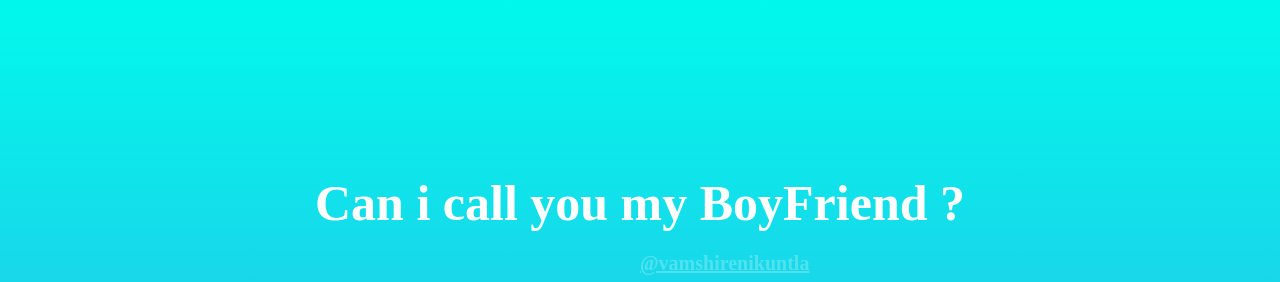
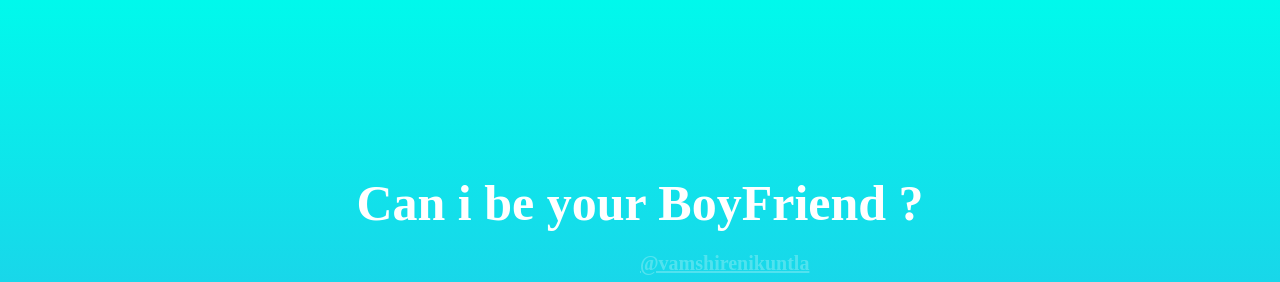
Before and after one commit to vamshirenikuntla/afd, a plain HTML site: page index.html in a window 1280 px wide. Shown: the top 282 px of the page. Drawn offline with Linux system fonts and the light colour scheme.

Commit message:
Update index.html
update

```diff
--- a/index.html
+++ b/index.html
@@ -6,7 +6,7 @@
   <body>
     <div class="container">
       <div>
-        <h1 class="header_text">Can i call you my BoyFriend ?</h1>
+        <h1 class="header_text">Can i be your BoyFriend ?</h1>
       </div>
       <p>
         <a href="https://www.instagram.com/vamshi_renikuntla/">@vamshirenikuntla</a>
```
